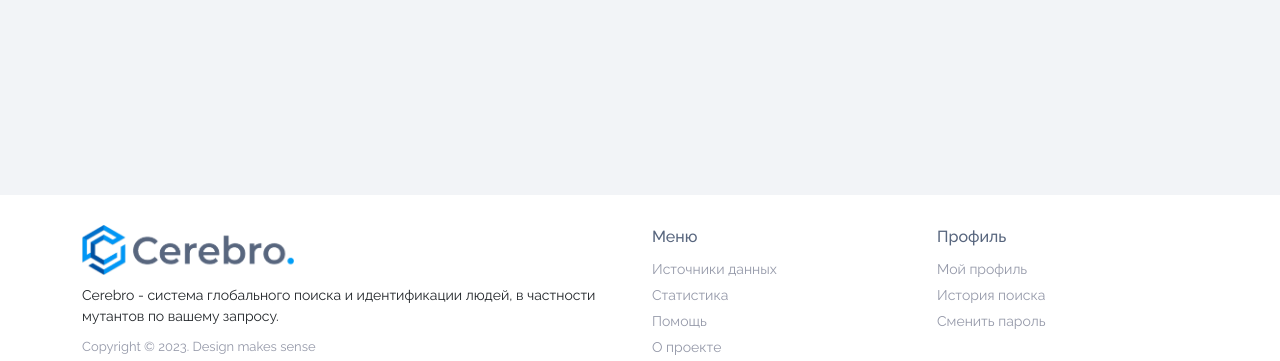
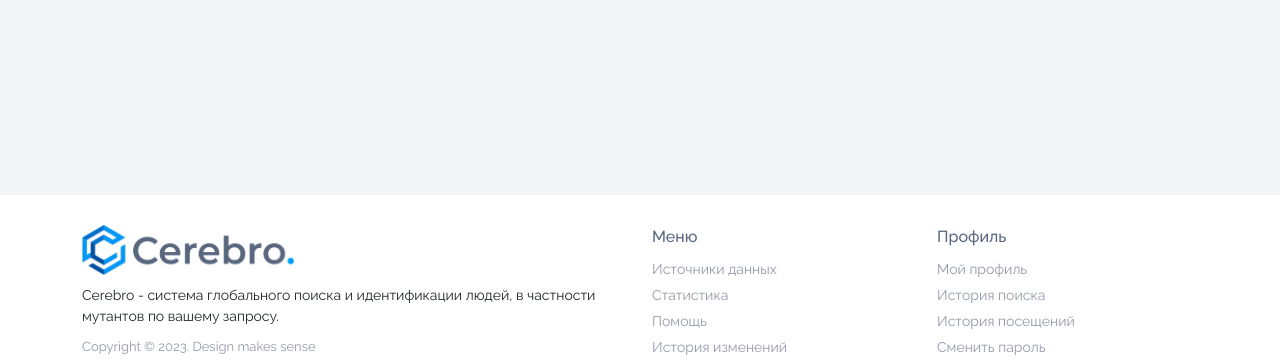
Before and after one commit to ElveeBolt/Cerebro, a Django app: page /help in a window 1280 px wide. Shown: the part 370-731 px from the top of the page. Run offline with Django 4.2, Linux system fonts and the light colour scheme; the visitor is signed in with stand-in values (Sample User, id 1); data that the repository does not hold is empty; some libraries are stand-ins or nearby versions.

Commit message:
Edited footer

```diff
--- a/cerebro/templates/footer.html
+++ b/cerebro/templates/footer.html
@@ -18,8 +18,8 @@
                     <li><a href="{% url 'databases' %}">Источники данных</a></li>
                     <li><a href="{% url 'statistic' %}">Статистика</a></li>
                     <li><a href="{% url 'help' %}">Помощь</a></li>
+                    <li><a href="{% url 'versions' %}">История изменений</a></li>
                     <li><a href="{% url 'about' %}">О проекте</a></li>
-                    <li><a href="{% url 'versions' %}">История изменений</a></li>
                 </ul>
             </div>
             <div class="col-3">
@@ -27,6 +27,7 @@
                 <ul class="list-unstyled">
                     <li><a href="{% url 'user' %}">Мой профиль</a></li>
                     <li><a href="{% url 'search_history' %}">История поиска</a></li>
+                    <li><a href="{% url 'login_history' %}">История посещений</a></li>
                     <li><a href="{% url 'change_password' %}">Сменить пароль</a></li>
                 </ul>
             </div>
```
